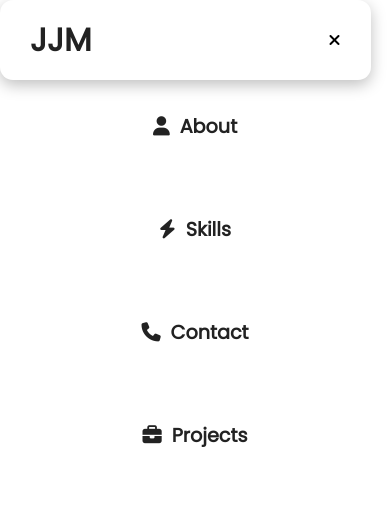
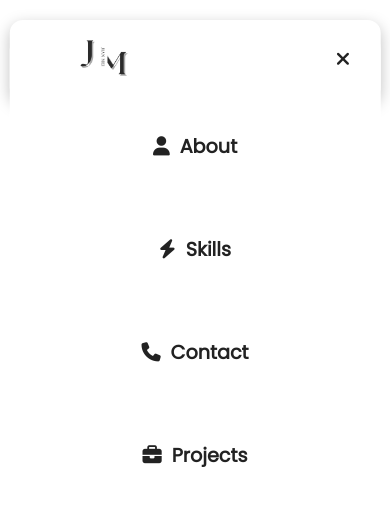
Before and after one commit to Nike159/JiansPortfolio, a React (Create React App) app: page / in a window 390 px wide. Shown: the top 506 px of the page. Built offline with nearby package versions, Linux system fonts and the light colour scheme.

Commit message:
set up nav bar
made a responsive navbar using react. still need to provide the links.

```diff
--- a/src/Components/MenuItems.js
+++ b/src/Components/MenuItems.js
@@ -7,7 +7,7 @@ export const MenuItems = [
     },
     {
         title : "Skills",
-        url : "/about",
+        url : "/skills",
         cName : "nav-links",
         icon : "fa-solid fa-bolt"
     },
--- a/src/Components/Navbar.js
+++ b/src/Components/Navbar.js
@@ -2,6 +2,15 @@ import "./NavbarStyles.css";
 import { Component } from "react";
 import { MenuItems } from "./MenuItems";
 import {Link} from "react-router-dom";
+import logo from "../Components/assets/logo.png";
+
+const Logo = () => {
+    return (
+      <div className="logo">
+      <img src={logo} alt="Logo" style={{ height: "70px", width: "75px" }} />
+      </div>
+    );
+  };
 
 class Navbar extends Component{
     state = { clicked: "flase" };
@@ -11,12 +20,12 @@ class Navbar extends Component{
     render(){
         return(
             <nav className='NavbarItems'>
-                <h1 className='navbar-logo'>JJM</h1>
+                <div className='navbar-logo'><Logo /></div>
                 <div className="menu-icons" onClick={this.handleClick}>
                     <i className={this.state.clicked ? "fas fa-times" : "fas fa-bars"}></i>
 
                 </div>
-                <ul className='nav-menu'>
+                <ul className={this.state.clicked ? "nav-menu active" : "nav-menu"}>
                     {MenuItems.map((item, index) =>{
                         return(
                             <li key={index}>
--- a/src/Components/NavbarStyles.css
+++ b/src/Components/NavbarStyles.css
@@ -7,10 +7,14 @@
     width: 95%;
     height: 80px;
     border-radius: 13px;
+    position: fixed;
+    top: 20px;
+    left: 50%;
+    transform: translate(-50%);
+    z-index: 9999;
 }
 .navbar-logo{
-    color: #222;
-    font-size: 2rem;
+    padding-left: 25px;
     cursor: pointer;
 }
 .nav-menu{
@@ -38,6 +42,9 @@
     border-radius: 4px;
     transition: all 0.2s ease-in-out;
 }
+.menu-icons{
+    display: none;
+}
 
 @media screen and (max-width: 850px){
     .NavbarItems {
@@ -47,21 +54,24 @@
         display: flex;
         flex-direction: column;
         justify-content: flex-start;
-        background-color: white;
+        background-color: #fff;
         width: 100%;
         height: auto;
         position: absolute;
         top: 0;
-        left: 0;
-        opacity: 1;
+        left: -100%;
+        opacity: 0;
         align-items: stretch;
         padding: 80px 0 30px 0;
         margin: 0;
-        z-index: -1;
-
+        transition: 0.3s ease-in-out;
+        border-radius: 30px;
     }
     .nav-menu.active{
-
+        left: 0;
+        opacity: 1;
+        z-index: -1;
+        transition: 0.3s ease-in-out;
     }
     .nav-links {
         display:block;
@@ -73,4 +83,13 @@
         background-color: #01959a;
         transition: none;
     }
+    .menu-icons{
+        display: block;
+        cursor: pointer;
+
+    }
+    .menu-icons i{
+        font-size: 1.2rem;
+        color: #222;
+    }
 }
```
Also changed, not shown: src/Components/assets/logo.png (added).
